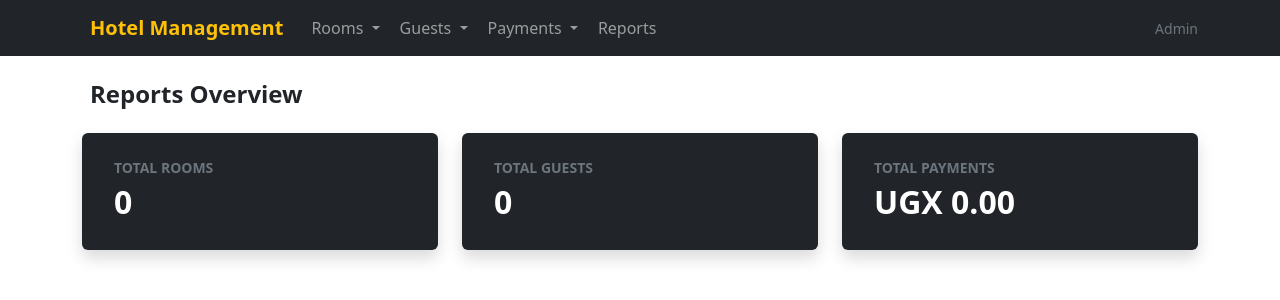
After one commit to georgia23/hotel-management-system, a Django app: page /reports/reports/ in a window 1280 px wide. The commit adds this page. Shown: the top 300 px of the page. Run offline with Django 5.2, Linux system fonts and the light colour scheme; data that the repository does not hold is empty.

Commit message:
Added the reports feature with basic reports

```diff
--- a/hotel_management_system/urls.py
+++ b/hotel_management_system/urls.py
@@ -23,6 +23,7 @@ urlpatterns = [
     path('',include('rooms.urls')),
     path('guests/', include('guests.urls')),
     path('payments/', include('payments.urls')),
+    path('reports/', include('reports.urls')),
 
     # path('', roomsList, name="roomsList"),
     # path('rooms', rooms , name="rooms"),
--- /dev/null
+++ b/reports/templates/reports.html
@@ -0,0 +1,63 @@
+{% extends 'base.html' %}
+{% load humanize %}
+{% block title %} Reports {% endblock %}
+{% block mainbody %}
+
+<div class="container py-4">
+
+  <h4 class="mb-4 fw-semibold">
+    <i class="bi bi-bar-chart-fill me-2 text-warning"></i>Reports Overview
+  </h4>
+
+  <div class="row g-4">
+
+    <!-- Total Rooms -->
+    <div class="col-md-4">
+      <div class="card bg-dark text-white border-0 shadow">
+        <div class="card-body d-flex align-items-center gap-3 py-4">
+          <div class="fs-1 text-warning">
+            <i class="bi bi-door-open-fill"></i>
+          </div>
+          <div>
+            <div class="text-secondary small text-uppercase fw-semibold">Total Rooms</div>
+            <div class="fs-2 fw-bold">{{ total_rooms|intcomma }}</div>
+          </div>
+        </div>
+      </div>
+    </div>
+
+    <!-- Total Guests -->
+    <div class="col-md-4">
+      <div class="card bg-dark text-white border-0 shadow">
+        <div class="card-body d-flex align-items-center gap-3 py-4">
+          <div class="fs-1 text-info">
+            <i class="bi bi-people-fill"></i>
+          </div>
+          <div>
+            <div class="text-secondary small text-uppercase fw-semibold">Total Guests</div>
+            <div class="fs-2 fw-bold">{{ total_guests|intcomma }}</div>
+          </div>
+        </div>
+      </div>
+    </div>
+
+    <!-- Total Payments -->
+    <div class="col-md-4">
+    <div class="card bg-dark text-white border-0 shadow">
+        <div class="card-body d-flex align-items-center gap-3 py-4">
+        <div class="fs-1 text-success">
+            <i class="bi bi-cash-stack"></i>
+        </div>
+        <div>
+            <div class="text-secondary small text-uppercase fw-semibold">Total Payments</div>
+            <div class="fs-2 fw-bold">UGX {{ total_payments|floatformat:2|intcomma }}</div>
+        </div>
+        </div>
+    </div>
+    </div>
+
+  </div>
+</div>
+
+
+{% endblock %}
--- /dev/null
+++ b/reports/urls.py
@@ -0,0 +1,6 @@
+from django.urls import path
+from .views import reportView
+
+urlpatterns = [
+    path('reports/', reportView, name='reports'),
+]
--- a/reports/views.py
+++ b/reports/views.py
@@ -1,3 +1,19 @@
 from django.shortcuts import render
+from payments.models import Payment
+from rooms.models import Room
+from guests.models import Guest
+from django.db.models import Sum
 
 # Create your views here.
+
+def reportView(request):
+
+    payments = Payment.objects.aggregate(total=Sum('amount'))['total'] or 0
+    rooms = Room.objects.count()
+    guests = Guest.objects.count()
+    context = {
+        'total_payments': payments,
+        'total_rooms': rooms,
+        'total_guests': guests,
+    }
+    return render(request, 'reports.html', context)
--- a/templates/includes/nav.html
+++ b/templates/includes/nav.html
@@ -111,7 +111,7 @@
 
         <!-- Reports -->
         <li class="nav-item">
-          <a class="nav-link" href="#">
+          <a class="nav-link" href="{% url 'reports' %}">
             <i class="bi bi-bar-chart me-1"></i>Reports
           </a>
         </li>
```
